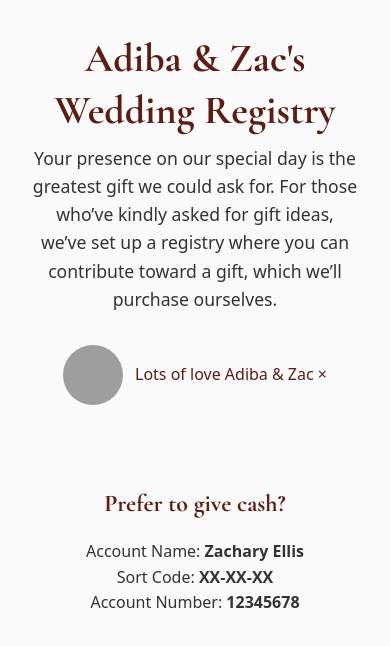
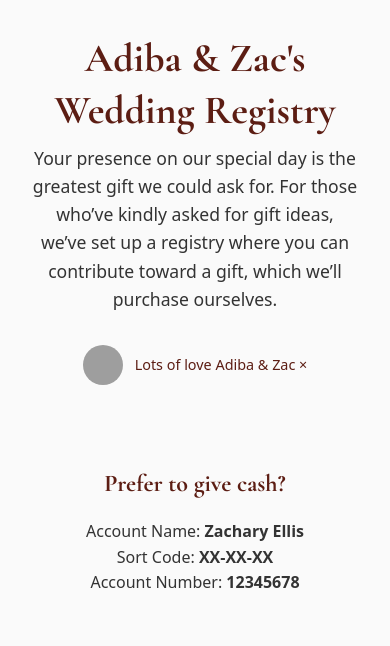
Before and after one commit to ZacAdiba/wedding, a plain HTML site: page index.html in a window 390 px wide. Drawn offline with nearby package versions, Linux system fonts and the light colour scheme; no server answers; grey boxes are pictures that could not be loaded.

Commit message:
Update style.css

```diff
--- a/style.css
+++ b/style.css
@@ -255,3 +255,13 @@ button:disabled {
 .modal-content input::placeholder {
   text-align: center;
 }
+
+@media (max-width: 480px) {
+  #love-section .love-image {
+    width: 40px;
+    height: 40px;
+  }
+  #love-section .love-text {
+    font-size: 0.9rem;
+  }
+}
```
